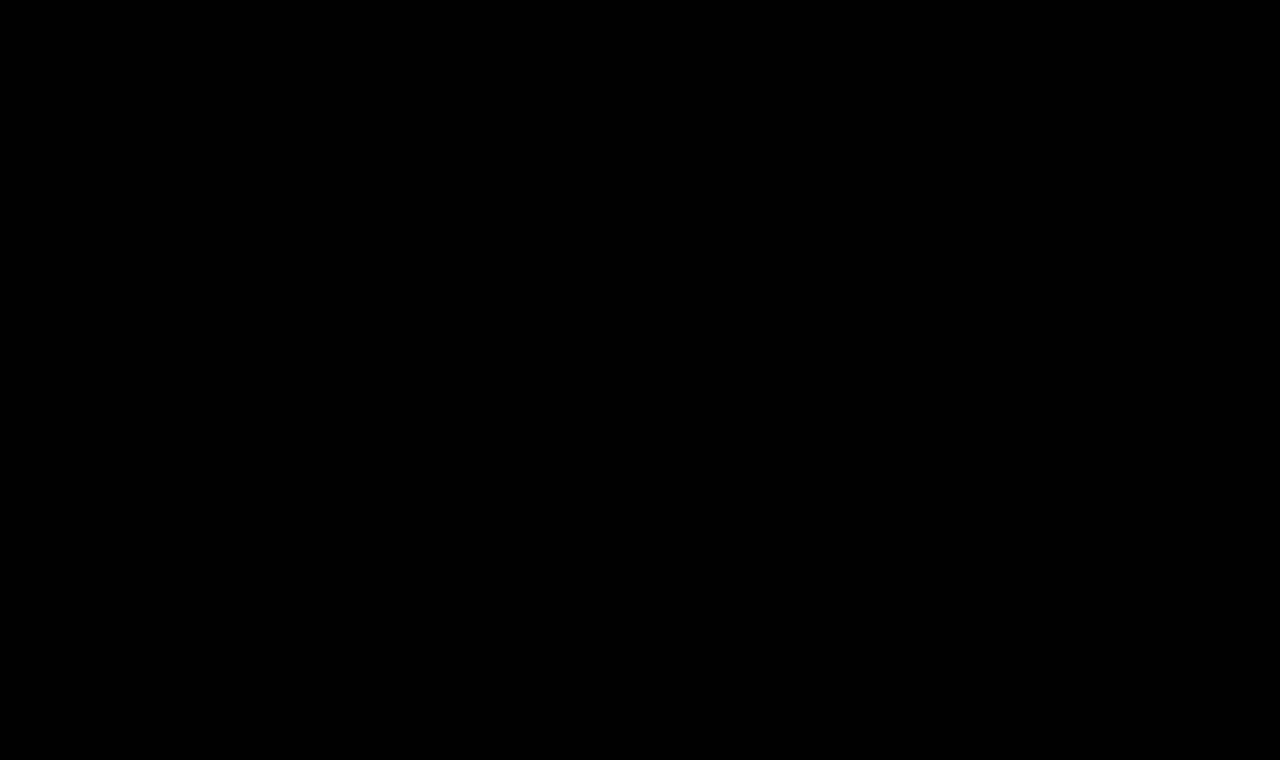
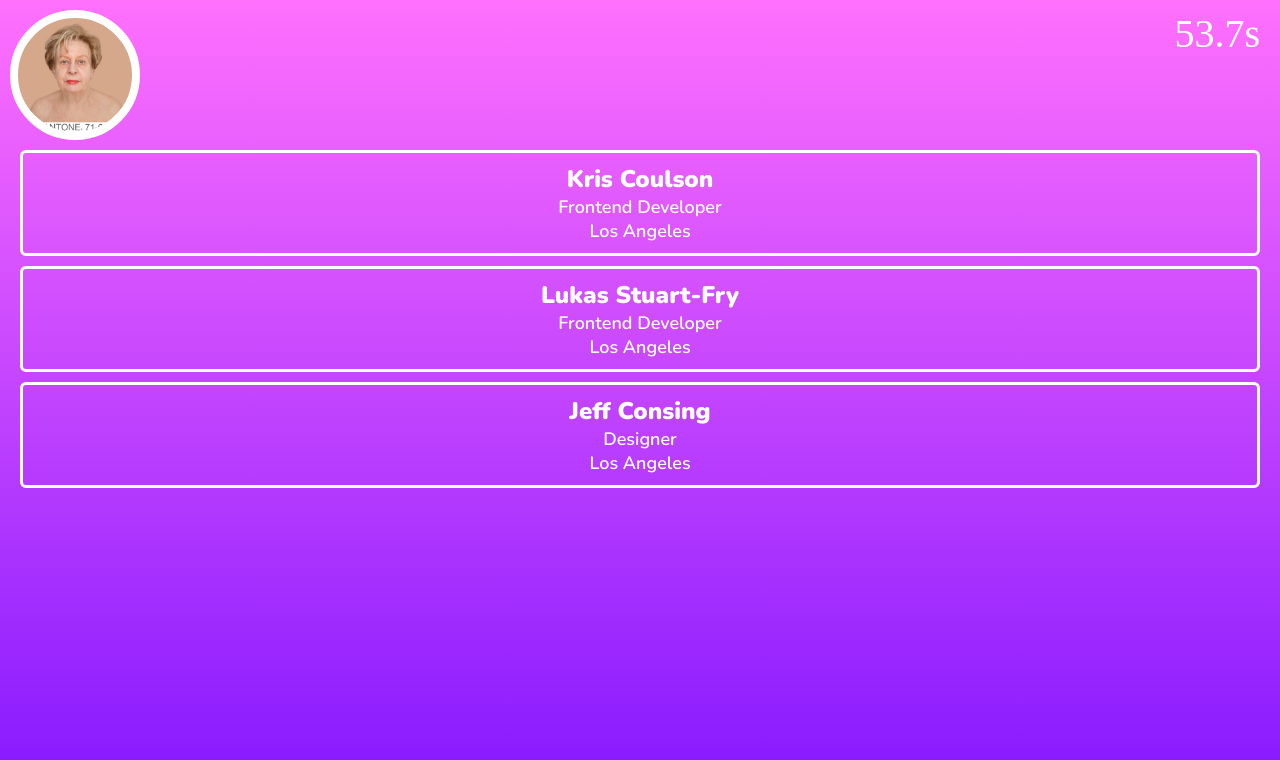
Before and after one commit to KrisCoulson/name-that-clion, a React (Create React App) app: page /game in a window 1280 px wide. Shown: the top 760 px of the page. Built offline with nearby package versions, Linux system fonts and the light colour scheme; a web font is replaced by a local one.

Commit message:
Try to get gh-pages

```diff
--- a/src/App.js
+++ b/src/App.js
@@ -14,7 +14,7 @@ import Start from './views/start/Start';
 class App extends React.Component {
   render() {
     return (
-      <Router>
+      <Router basepath={process.env.PUBLIC_URL}>
         <Home path="/" />
         <Directory path="/directory" />
         <Game path="/game" />
--- a/src/index.css
+++ b/src/index.css
@@ -1,5 +1,9 @@
 * {
   box-sizing: border-box;
+}
+
+html {
+  height: 100%;
 }
 
 body {
@@ -10,7 +14,7 @@ body {
     sans-serif;
   -webkit-font-smoothing: antialiased;
   -moz-osx-font-smoothing: grayscale;
-  background: black;
+  background: linear-gradient(#FF70FD, #8417FF);
   width: 100%;
   height: 100%;
 }
--- /dev/null
+++ b/src/ui/GameCard.jsx
@@ -0,0 +1,62 @@
+import React from "react";
+import styled from "styled-components";
+import Avatar from "./Avatar";
+
+const Possibility = styled.div`
+  border-radius: 6px;
+  color: white;
+  border: 3px solid white;
+  padding: 10px;
+  margin: 10px;
+  text-align: center;
+`;
+
+const Text = styled.div`
+  font-family: "Nunito", sans-serif;
+  color: white;
+`
+
+const Heading = styled(Text)`
+  font-size: 24px;
+  font-weight: 900;
+`;
+
+const Subtext = styled(Text)`
+  font-size: 18px;
+  font-weight: 600;
+`
+
+
+
+const possibilities = [
+  {
+    name: "Kris Coulson",
+    position: "Frontend Developer",
+    location: "Los Angeles"
+  },
+  {
+    name: "Lukas Stuart-Fry",
+    position: "Frontend Developer",
+    location: "Los Angeles"
+  },
+  {
+    name: "Jeff Consing",
+    position: "Designer",
+    location: "Los Angeles"
+  }
+];
+
+const GameCard = () => (
+  <>
+    <Avatar border="8px solid white"/>
+    {possibilities.map(possibility => (
+      <Possibility>
+        <Heading>{possibility.name}</Heading>
+        <Subtext>{possibility.position}</Subtext>
+        <Subtext>{possibility.location}</Subtext>
+      </Possibility>
+    ))}
+  </>
+);
+
+export default GameCard;
--- a/src/views/game/Game.jsx
+++ b/src/views/game/Game.jsx
@@ -1,7 +1,40 @@
 import React from 'react';
+import styled from 'styled-components';
+import Timer from '../../ui/Timer';
+import GameCard from '../../ui/GameCard';
 
-export default function () {
-  return (
-    <div>game</div>
-  )
+const GameContainer = styled.div`
+  postion: relative;
+`
+const TimerPosition = styled.div`
+  position: absolute;
+  top: 10px;
+  right: 20px;
+`
+
+
+class Game extends React.Component {
+  state = {
+    gameOver: false,
+    missedNames: [],
+  }
+
+  gameOver = () => {
+    this.setState({
+      gameOver: true,
+    })
+  }
+
+  render() {
+    return (
+      <GameContainer>
+        <TimerPosition>
+          <Timer onFinish={this.gameOver}/>
+        </TimerPosition>
+        <GameCard />
+      </GameContainer>
+    )
+  }
 }
+
+export default Game;
```
Also changed, not shown: package.json (+9 -2 lines), public/jesse-drag.gif (added), 1 other file (tests, documents, lock files or other folders).
